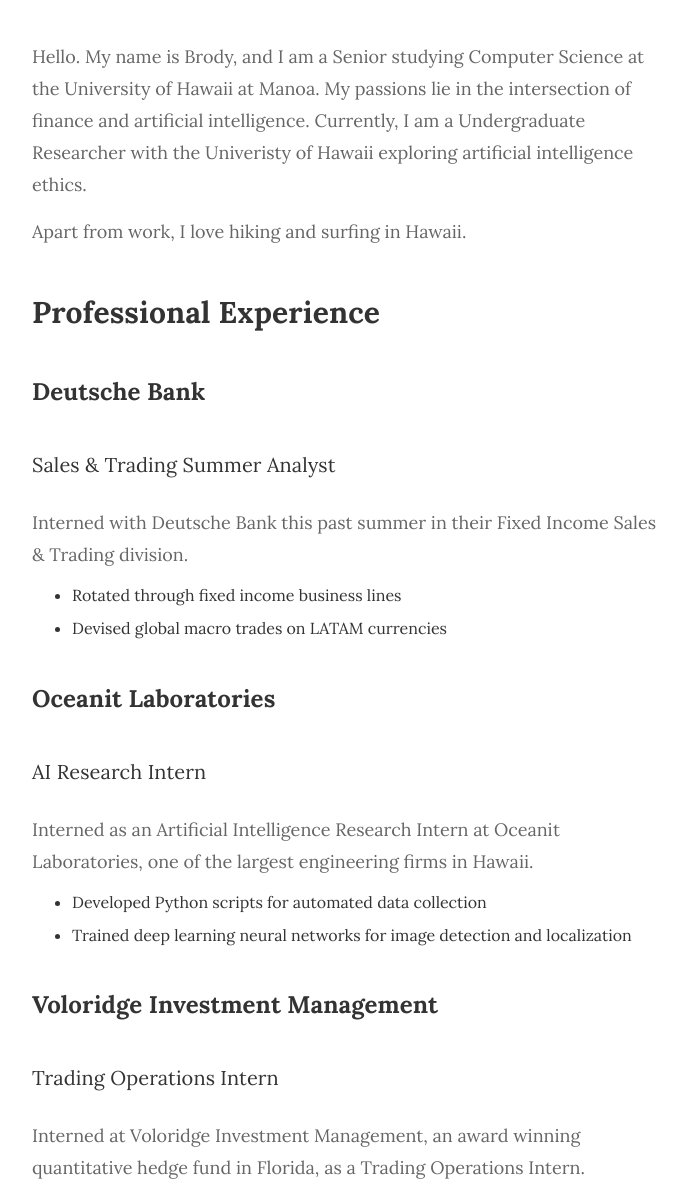
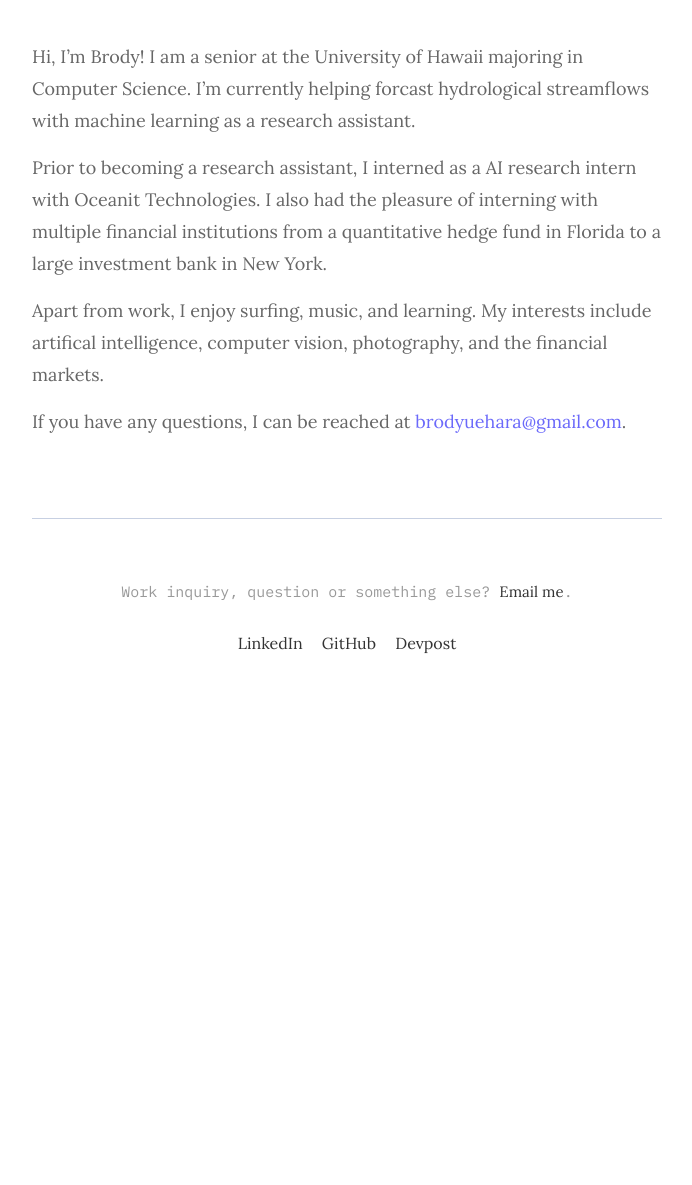
Before and after one commit to brodyu/brodyu.github.io, a Jekyll site: the page built from _pages/about.md, in a window 1280 px wide and 1400 px high, scrolled down 442 px, cut to the strip 215-1400 px from the top of the window. Shown: the whole strip, without its empty margins (293-985 px from the left). Built offline with Jekyll 4.4.1, drawn with Linux system fonts in a browser that asks for light colours; after the commit the page ends 1369 px from its top, so only the background shows below that; some of the changed text lies outside the part shown.

Commit message:
Update about.md

```diff
--- a/_pages/about.md
+++ b/_pages/about.md
@@ -5,67 +5,10 @@ permalink: /about/
 image: '/assets/img/me.png'
 ---
 
-Hello. My name is Brody, and I am a Senior studying Computer Science at the University of Hawaii at Manoa. My passions lie in the intersection of finance and artificial intelligence. Currently, I am a Undergraduate Researcher with the Univeristy of Hawaii exploring artificial intelligence ethics.
+Hi, I'm Brody! I am a senior at the University of Hawaii majoring in Computer Science. I'm currently helping forcast hydrological streamflows with machine learning as a research assistant.
 
-Apart from work, I love hiking and surfing in Hawaii.
+Prior to becoming a research assistant, I interned as a AI research intern with Oceanit Technologies. I also had the pleasure of interning with multiple financial institutions from a quantitative hedge fund in Florida to a large investment bank in New York.
 
-## **Professional Experience**
+Apart from work, I enjoy surfing, music, and learning. My interests include artifical intelligence, computer vision, photography, and the financial markets.
 
-### **Deutsche Bank**
-#### Sales & Trading Summer Analyst
-
-Interned with Deutsche Bank this past summer in their Fixed Income Sales & Trading division.
-<ul>
-  <li>Rotated through fixed income business lines</li>
-  <li>Devised global macro trades on LATAM currencies</li>
-</ul>
-
-### **Oceanit Laboratories**
-#### AI Research Intern
-
-Interned as an Artificial Intelligence Research Intern at Oceanit Laboratories, one of the largest engineering firms in Hawaii.
-<ul>
-  <li>Developed Python scripts for automated data collection</li>
-  <li>Trained deep learning neural networks for image detection and localization</li>
-</ul>
-
-### **Voloridge Investment Management**
-#### Trading Operations Intern
-
-Interned at Voloridge Investment Management, an award winning quantitative hedge fund in Florida, as a Trading Operations Intern.
-<ul>
-  <li>Developed desktop applications for data collection utilizing Python</li>
-  <li>Devised hedging strategy that culminated in a costs savings of $4 million a year</li>
-</ul>
-
-## **Projects**
-
-### **Undergraduate Research Opportunities Program**
-#### Undergraduate Researcher
-<ul>
-  <li>AI Ethics, Morality, & Governance</li>
-</ul>
-
-### **Hawaii Annual Code Challenge: Finalist**
-#### Front-end Developer
-<ul>
-  <li>Developed a full-stack solution for a government solar financing program</li>
-  <li>Automated and overhauled solar loan application processes</li>
-  <li>Improved UI/UX for homeowners and solar contractors using React framework</li>
-</ul>
-
-### **Titanic: Machine Learning from Disaster**
-#### Kaggle Contributor
-<ul>
-  <li>Utilized gradient boosting model to predict the survival rate of passengers on board the Titanic</li>
-  <li>Cleaned data and build new features onto datasets in Python utilizing Pandas and NumPy libraries</li>
-  <li>Placed in the top 20% of submissions</li>
-</ul>
-
-## **Leadership & Other**
-
-### **AKAMAI Finance Academy**
-#### Student Mentor
-
-### **Externships**
-#### Goldman Sachs Undergraduate Camp & JPMorgan Sophomore Edge program
+If you have any questions, I can be reached at <brodyuehara@gmail.com>.
```
